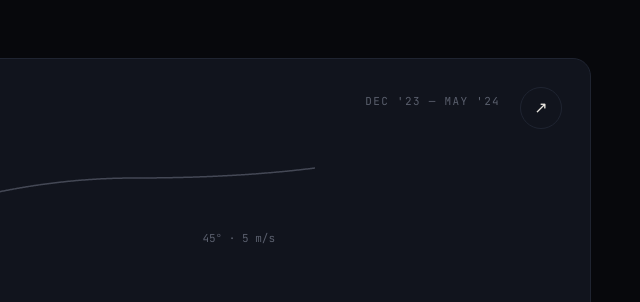
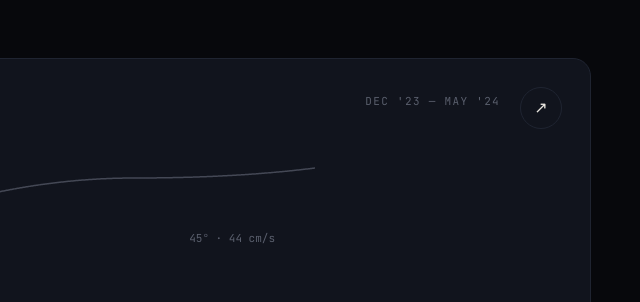
Before and after one commit to guptuv/Portfolio, a plain HTML site: page index.html in a window 1280 px wide. Shown: the part 3646-3948 px from the top of the page, 625-1265 px from the left. Drawn offline with Linux system fonts and the light colour scheme; animation ran at ten frames a second.

Commit message:
Update text speed value in index.html

```diff
--- a/index.html
+++ b/index.html
@@ -456,7 +456,7 @@ footer{display:flex;justify-content:space-between;gap:16px;flex-wrap:wrap;paddin
             <g transform="translate(0,-8)"><g class="wheel"><circle r="8" fill="#11141d" stroke="#e9e6df" stroke-width="2"/><path d="M-5 0 H5 M0 -5 V5" stroke="#5a5f6d" stroke-width="1.5"/></g></g>
             <g transform="translate(24,-8)"><g class="wheel"><circle r="8" fill="#11141d" stroke="#e9e6df" stroke-width="2"/><path d="M-5 0 H5 M0 -5 V5" stroke="#5a5f6d" stroke-width="1.5"/></g></g>
           </g>
-          <text x="560" y="110" fill="#5a5f6d" font-family="JetBrains Mono" font-size="11" text-anchor="end">45° · 5 m/s</text>
+          <text x="560" y="110" fill="#5a5f6d" font-family="JetBrains Mono" font-size="11" text-anchor="end">45° · 44 cm/s</text>
         </svg>
       </div>
       <h3>Six-wheeled triple-bogie rover &amp; manipulator</h3>
```
